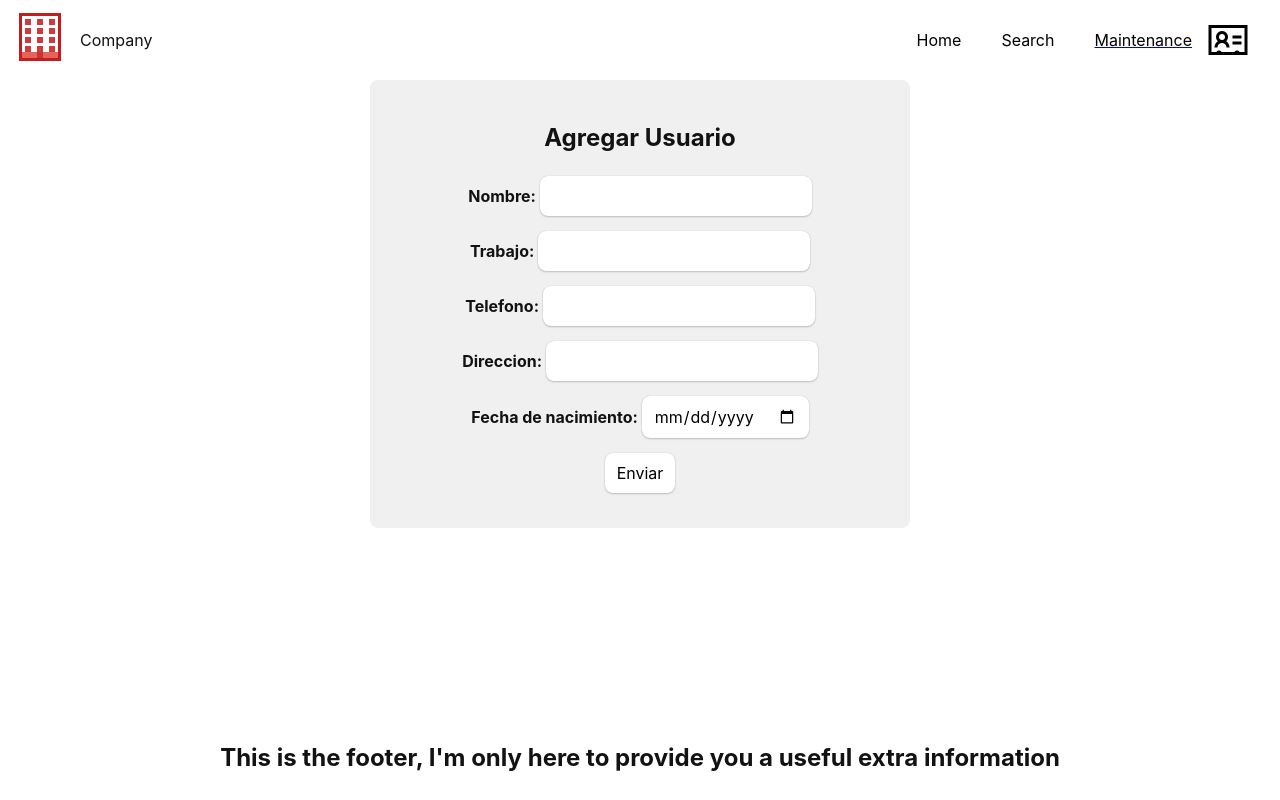
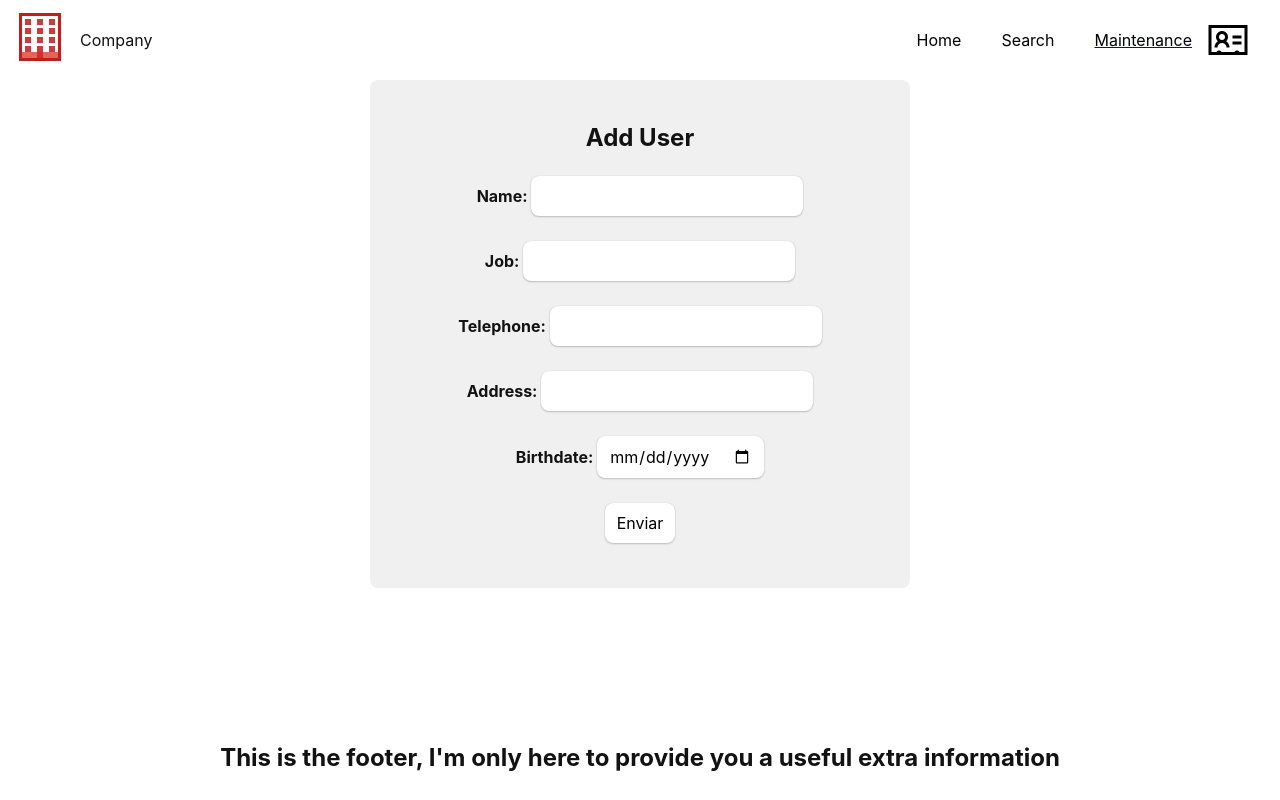
Before and after one commit to Leonides2/Proyecto-React, a React (Vite) app: page /Proyecto-React/company in a window 1280 px wide. Built offline with nearby package versions, Linux system fonts and the light colour scheme.

Commit message:
cambio-form

```diff
--- a/src/App.css
+++ b/src/App.css
@@ -46,4 +46,5 @@
 
 .card {
   padding: 2em;
+
 }
--- a/src/forms/FormUserPost.tsx
+++ b/src/forms/FormUserPost.tsx
@@ -39,10 +39,10 @@ export const FormUserPost = () => {
     return (
         <>
         <div className="form-container">
-        <h2>Agregar Usuario</h2>
+        <h2>Add User</h2>
         <form onSubmit={handleSubmit(onSubmit)}>
             <div className="form-group">
-                <label>Nombre: </label>
+                <label>Name: </label>
                 <input type='text' {...register("name",{
                     required: true,
                     pattern: /^[A-Za-z\s]+$/
@@ -51,14 +51,14 @@ export const FormUserPost = () => {
                 {errors.name?.type === "pattern" && <p className="error-message">Solo se permiten letras y espacios</p>}
             </div>
             <div className="form-group">
-                <label>Trabajo: </label>
+                <label>Job: </label>
                 <input type='text' {...register("job",{
                     required:true
                 })}/>
                 {errors.job?.type === "required" && <p className="error-message">Espacio requerido</p>}
             </div>
             <div className="form-group">
-                <label>Telefono: </label>
+                <label>Telephone: </label>
                 <input type='text' {...register("phone",{
                     required:true
                 })}
@@ -67,14 +67,14 @@ export const FormUserPost = () => {
                 {errors.phone?.type === "required" && <p className="error-message">Espacio requerido</p>}
             </div>
             <div className="form-group">
-                <label>Direccion: </label>
+                <label>Address: </label>
                 <input type='text' {...register("address",{
                     required:true
                 })}/>
                 {errors.address?.type === "required" && <p className="error-message">Espacio requerido</p>}
             </div>
             <div className="form-group">
-                <label>Fecha de nacimiento: </label>
+                <label>Birthdate: </label>
                 <input type='date' {...register("birthdate",{
                     required:true
                 })}/>
--- a/src/forms/form.css
+++ b/src/forms/form.css
@@ -27,6 +27,8 @@ button:active {
 .form-container {
     background-color: #f0f0f0;
     padding: 20px;
+    justify-content: center;
+    align-items: center;
     border-radius: 8px;
     display: flex;
     flex-direction: column;
@@ -35,7 +37,7 @@ button:active {
   }
 
   .form-group {
-    margin-bottom: 15px;
+    margin-bottom: 25px;
   }
 
   .form-group label {
```
